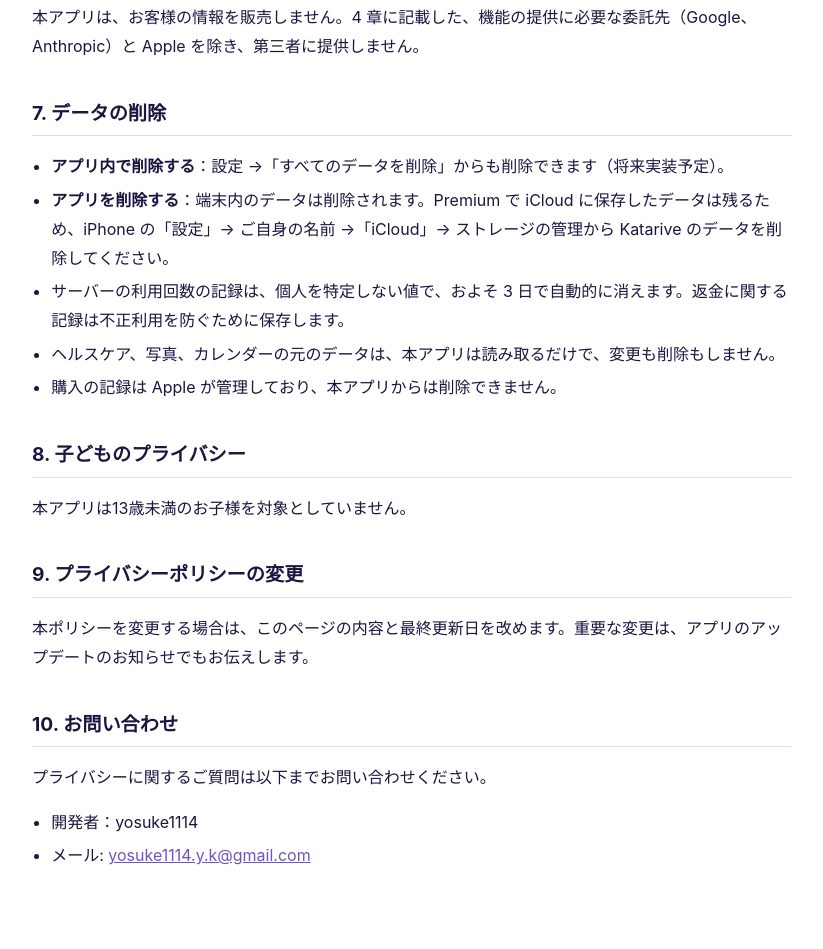
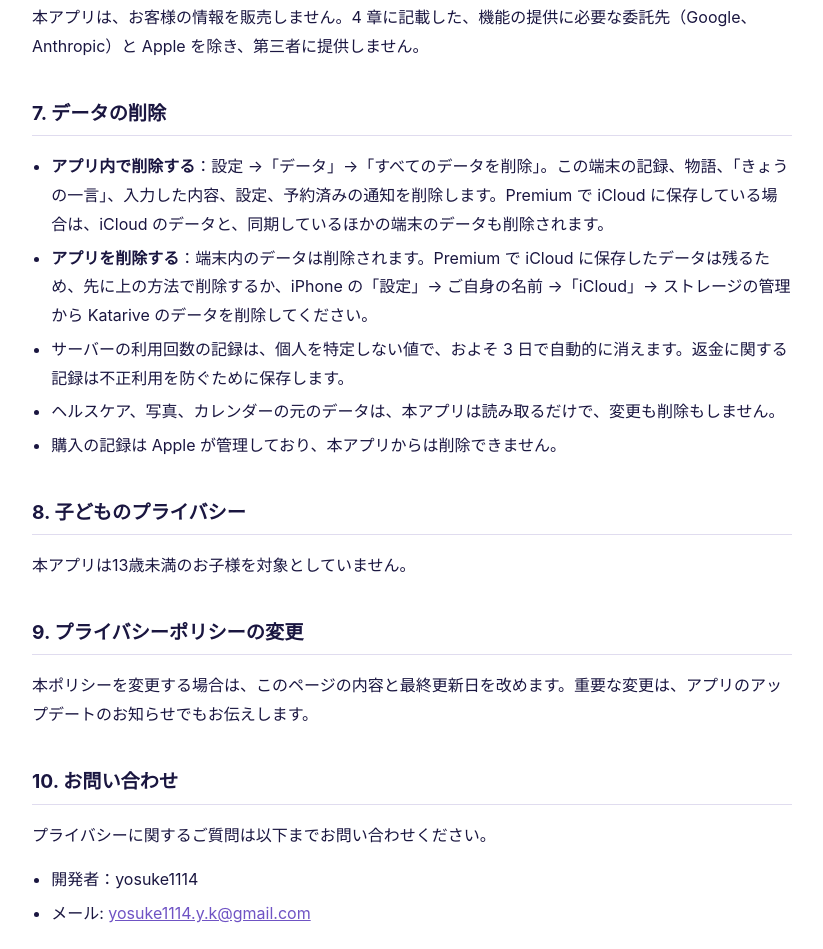
Before and after one commit to yosuke1114/katarive-legal, a plain HTML site: page privacy/index.html in a window 1280 px wide. Shown: the part 3228-4177 px from the top of the page, without its empty margins (228-1051 px from the left). Drawn offline with Linux system fonts and the light colour scheme.

Commit message:
「すべてのデータを削除」の記述を追加（削除機能を含む版の公開時に出す）
アプリの設定 →「データ」→「すべてのデータを削除」の実装（katarive PR）を含む版の公開に合わせて出す。

- プライバシーポリシー 7 章：アプリ内での削除の場所と、消える範囲（端末・iCloud・同期している
  ほかの端末・予約済みの通知）を記載
- サポート「データの削除」：新しい削除機能と iCloud の案内
- 最終更新日は公開日に更新すること

Co-Authored-By: Claude Opus 5.5 <noreply@anthropic.com>
Claude-Session: https://claude.ai/code/session_014WGk9TnAUP7qaXCCMvCZ7k

```diff
--- a/privacy/index.html
+++ b/privacy/index.html
@@ -124,8 +124,8 @@
 
   <h2>7. データの削除</h2>
   <ul>
-    <li><strong>アプリ内で削除する</strong>：設定 →「すべてのデータを削除」からも削除できます（将来実装予定）。</li>
-    <li><strong>アプリを削除する</strong>：端末内のデータは削除されます。Premium で iCloud に保存したデータは残るため、iPhone の「設定」→ ご自身の名前 →「iCloud」→ ストレージの管理から Katarive のデータを削除してください。</li>
+    <li><strong>アプリ内で削除する</strong>：設定 →「データ」→「すべてのデータを削除」。この端末の記録、物語、「きょうの一言」、入力した内容、設定、予約済みの通知を削除します。Premium で iCloud に保存している場合は、iCloud のデータと、同期しているほかの端末のデータも削除されます。</li>
+    <li><strong>アプリを削除する</strong>：端末内のデータは削除されます。Premium で iCloud に保存したデータは残るため、先に上の方法で削除するか、iPhone の「設定」→ ご自身の名前 →「iCloud」→ ストレージの管理から Katarive のデータを削除してください。</li>
     <li>サーバーの利用回数の記録は、個人を特定しない値で、およそ 3 日で自動的に消えます。返金に関する記録は不正利用を防ぐために保存します。</li>
     <li>ヘルスケア、写真、カレンダーの元のデータは、本アプリは読み取るだけで、変更も削除もしません。</li>
     <li>購入の記録は Apple が管理しており、本アプリからは削除できません。</li>
```
Also changed, not shown: support/index.html (+1 -1 lines).
